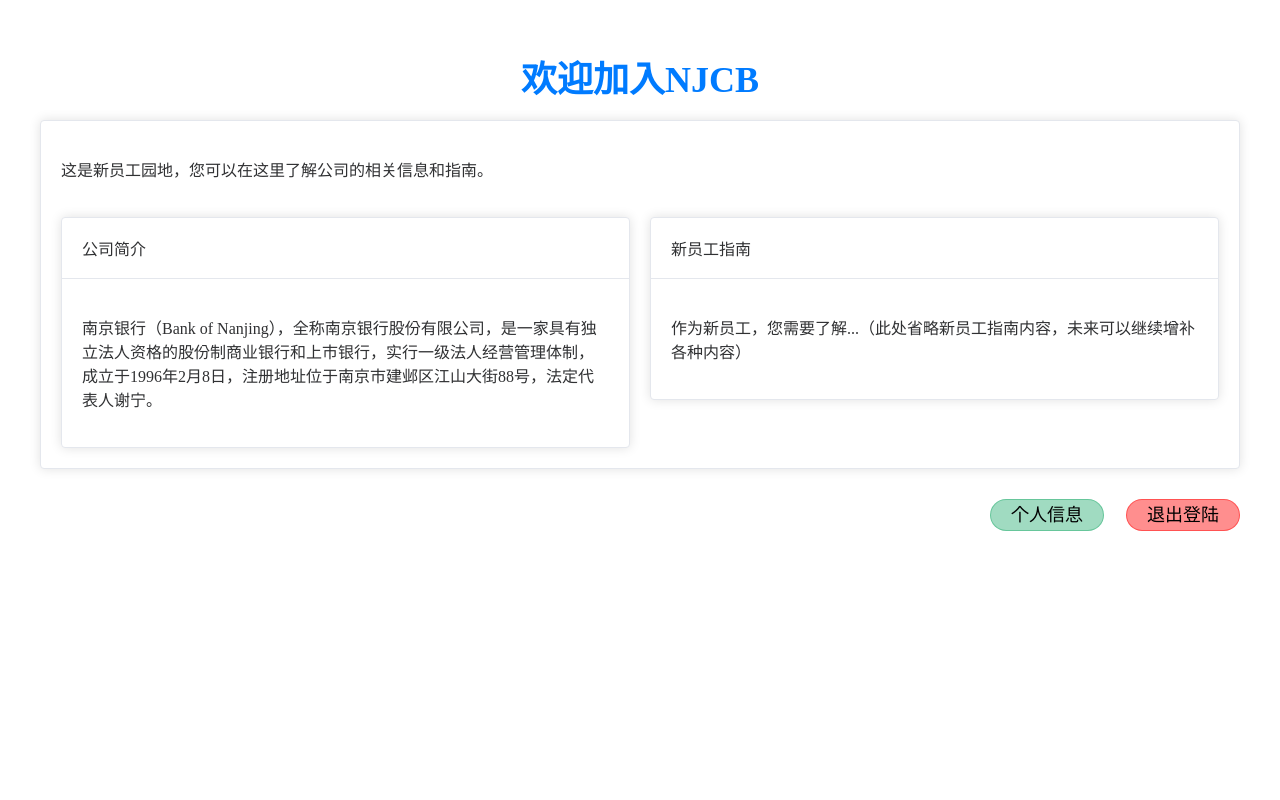
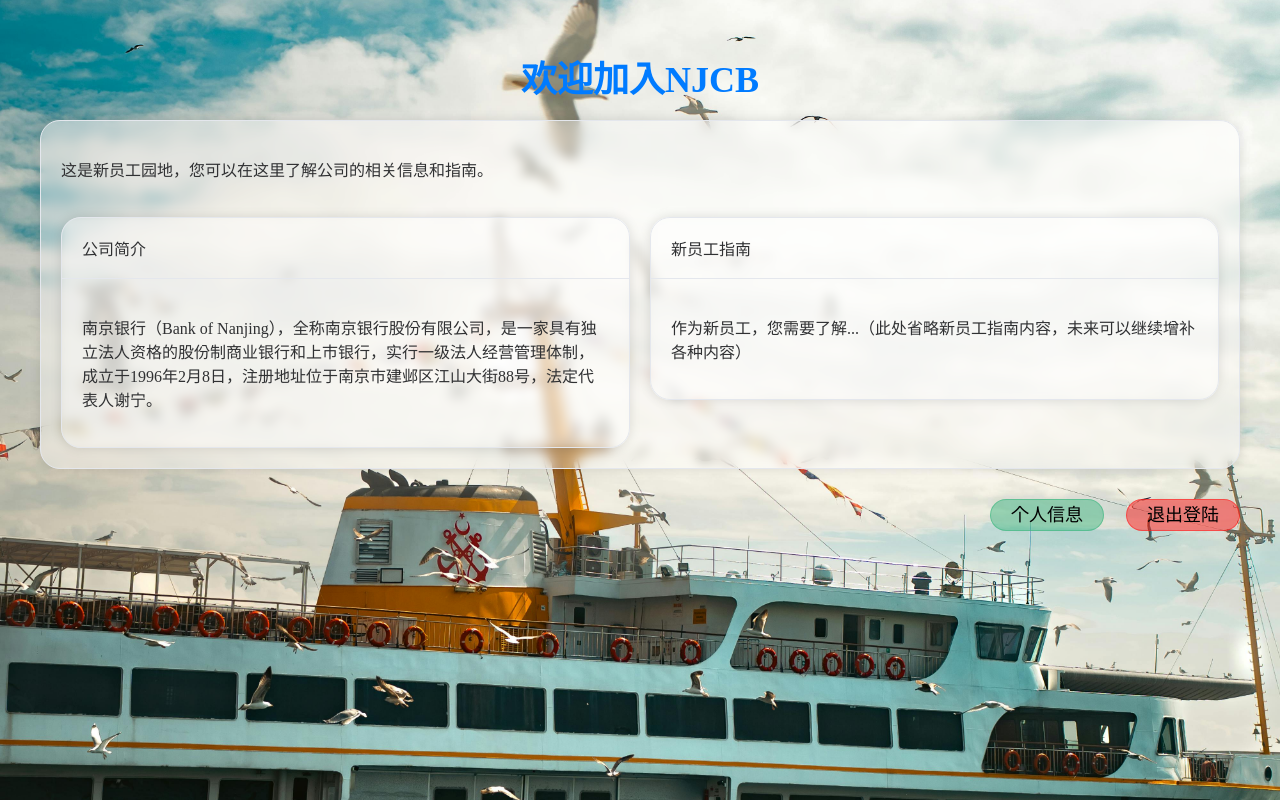
Before and after one commit to centaurus-xie/new-staff-field-fe, a Vue app: page /fieldMainPage in a window 1280 px wide. Built offline with nearby package versions, Linux system fonts and the light colour scheme; sample sign-in values are in the browser's storage.

Commit message:
feat(all) add ground glass effect for all cards

```diff
--- a/src/pages/fieldMainPage.vue
+++ b/src/pages/fieldMainPage.vue
@@ -1,21 +1,22 @@
 <template>
+    <div class="background">
     <el-container class="field-main-page">
         <el-header>
-            <h1 style="color: #007bff; text-align: center; font-size: 36px;">欢迎加入NJCB</h1>
+            <h1 style="color: #007bff; text-align: center; font-size: 36px; ">欢迎加入NJCB</h1>
         </el-header>
         <el-main>
             <el-row :gutter="20">
                 <el-col :span="24">
-                    <el-card>
+                    <el-card class="custom-card-main">
                         <p>这是新员工园地，您可以在这里了解公司的相关信息和指南。</p>
                         <el-row :gutter="20">
                             <el-col :span="12">
-                                <el-card header="公司简介">
+                                <el-card class="custom-card" header="公司简介">
                                     <p>南京银行（Bank of Nanjing），全称南京银行股份有限公司，是一家具有独立法人资格的股份制商业银行和上市银行，实行一级法人经营管理体制，成立于1996年2月8日，注册地址位于南京市建邺区江山大街88号，法定代表人谢宁。</p>
                                 </el-card>
                             </el-col>
                             <el-col :span="12">
-                                <el-card header="新员工指南">
+                                <el-card class="custom-card" header="新员工指南">
                                     <p>作为新员工，您需要了解...（此处省略新员工指南内容，未来可以继续增补各种内容）</p>
                                 </el-card>
                             </el-col>
@@ -35,6 +36,7 @@
 
         <UserProfile ref="userProfile" />
     </el-container>
+    </div>
 </template>
 
 <script>
@@ -76,6 +78,28 @@
 .el-card {
     margin-top: 20px;
 }
+
+.custom-card {
+    margin-top: 20px;
+    overflow: hidden; /* 确保圆角效果 */
+    background: rgba(255, 255, 255, 0.1);
+    border-radius: 20px;
+    box-shadow: 0 8px 30px rgba(0, 0, 0, 0.15);
+    position: relative;
+    backdrop-filter: blur(4px);
+}
+
+.custom-card-main {
+    margin-top: 20px;
+    overflow: hidden; /* 确保圆角效果 */
+    background: rgba(255, 255, 255, 0.4);
+    border-radius: 20px;
+    box-shadow: 0 8px 30px rgba(0, 0, 0, 0.15);
+    position: relative;
+    backdrop-filter: blur(6px);
+}
+
+
 
 .button-container {
     display: flex;
@@ -119,4 +143,16 @@
     color: #000000;
     transform: translateY(-2px);
 }
+
+.background {
+    position: fixed;
+    top: 0;
+    left: 0;
+    width: 100%;
+    height: 100%;
+    background-image: url('../assets/background.jpg');
+    background-size: cover; /* 背景图片覆盖整个容器 */
+    background-position: center; /* 背景图片居中 */
+}
+
 </style>
--- a/src/pages/login.vue
+++ b/src/pages/login.vue
@@ -1,3 +1,97 @@
+<template>
+    <div class="background">
+        <div class="app-container">
+            <div class="header">
+                <h1 class="fancy-title">
+                    欢迎来到新员工园地
+                </h1>
+                <button @click="toggleForm">{{ showLoginForm ? '没有账号？注册' : '已有账号？登陆' }}</button>
+            </div>
+
+            <div class="form-container">
+            <!-- 使用 transition-group 实现表单切换动画 -->
+                <transition :name="isReverse ? 'form-slide-reverse' : 'form-slide'" mode="out-in">
+
+                    <form v-if="showRegisterForm" @submit.prevent="handleRegister">
+                        <div>
+                            <label for="username">用户名:</label>
+                            <input type="text" id="username" v-model="username" placeholder="请输入用户名" title="" >
+                        </div>
+                        <div>
+                            <label for="nickname">昵称:</label>
+                            <input type="text" id="nickname" v-model="nickname" placeholder="请输入昵称" title="" >
+                        </div>
+                        <button type="submit" style="display: block; margin-left: auto;">下一步</button>
+                    </form>
+
+                    <form v-else-if="showPhoneEmailForm" @submit.prevent="handlePhoneEmail">
+                        <div>
+                            <label for="email">邮箱:</label>
+                            <input type="email" id="email" v-model="email" placeholder="请输入邮箱" title="" >
+                        </div>
+                        <div>
+                            <label for="phone">手机号:</label>
+                            <input type="tel" id="phone" v-model="phone" placeholder="请输入手机号" title="" >
+                        </div>
+                        <div style="display: flex; justify-content: space-between;">
+                            <button type="button" @click="backToRegister" style="display: block;">上一步</button>
+                            <button type="submit" style="display: block; margin-left: auto;">下一步</button>
+                        </div>
+                    </form>
+
+                    <form v-else-if="showPasswordForm" @submit.prevent="handlePassword">
+                        <!-- 隐藏的用户名字段 -->
+                        <input
+                            type="text"
+                            name="username"
+                            :value=this.username
+                            autocomplete="username"
+                            style="display: none;"
+                            tabindex="-1"
+                            aria-hidden="true"
+                        />
+                        <div>
+                            <label for="password">设置密码:</label>
+                            <input type="password" id="password" v-model="password" placeholder="请设置密码" title=""  autocomplete="new-password">
+                            <!-- 密码复杂度提示 -->
+                            <div v-if="password && !isPasswordValid" class="password-hint">
+                                <p :class="{ 'valid': hasMinLength }">• 至少8位</p>
+                                <p :class="{ 'valid': hasLetter }">• 包含字母</p>
+                                <p :class="{ 'valid': hasNumber }">• 包含数字</p>
+                                <p :class="{ 'valid': hasSpecialChar }">• 包含特殊符号</p>
+                            </div>
+                            <div v-if="isPasswordValid" class="password-hint">
+                                <p :class="{ 'valid': isPasswordValid }">• 密码符合要求</p>
+                            </div>
+                        </div>
+                        <div>
+                            <label for="passwordAssure">确认密码:</label>
+                            <input type="password" id="passwordAssure" v-model="passwordAssure" placeholder="必须和上次输入一致" title=""  autocomplete="new-password">
+                        </div>
+                        <div style="display: flex; justify-content: space-between;">
+                            <button type="button" @click="backToPhoneEmail" style="display: block;">上一步</button>
+                            <button type="submit" style="display: block; margin-left: auto;" :disabled="!isPasswordValid">注册</button>
+                        </div>
+                    </form>
+
+                    <form v-else @submit.prevent="handleLogin">
+                        <div>
+                            <label for="login-username">用户名:</label>
+                            <input type="text" id="login-username" v-model="username" placeholder="请输入用户名" title=""  autocomplete="username">
+                        </div>
+                        <div>
+                            <label for="login-password">密码:</label>
+                            <input type="password" id="login-password" v-model="password" placeholder="请输入密码" title=""  autocomplete="current-password">
+                        </div>
+                        <button type="submit" style="display: flex; margin-left: auto; margin-right: auto">登陆</button>
+                    </form>
+
+                </transition>
+            </div>
+        </div>
+    </div>
+</template>
+
 <script>
 import axios from "axios";
 import SHA256 from 'crypto-js/sha256';
@@ -261,117 +355,18 @@
 
 </script>
 
-<template>
-    <div class="background">
-        <div class="app-container">
-            <div class="header">
-                <h1 class="fancy-title">
-<!--                    <i class="fas fa-user-circle"></i>-->
-                    欢迎来到新员工园地
-                </h1>
-                <button @click="toggleForm">{{ showLoginForm ? '没有账号？注册' : '已有账号？登陆' }}</button>
-            </div>
-
-            <div class="form-container">
-            <!-- 使用 transition-group 实现表单切换动画 -->
-                <transition :name="isReverse ? 'form-slide-reverse' : 'form-slide'" mode="out-in">
-
-                    <form v-if="showRegisterForm" @submit.prevent="handleRegister">
-                        <div>
-                            <label for="username">用户名:</label>
-                            <input type="text" id="username" v-model="username" placeholder="请输入用户名" title="" >
-                        </div>
-                        <div>
-                            <label for="nickname">昵称:</label>
-                            <input type="text" id="nickname" v-model="nickname" placeholder="请输入昵称" title="" >
-                        </div>
-                        <button type="submit" style="display: block; margin-left: auto;">下一步</button>
-                    </form>
-
-                    <form v-else-if="showPhoneEmailForm" @submit.prevent="handlePhoneEmail">
-                        <div>
-                            <label for="email">邮箱:</label>
-                            <input type="email" id="email" v-model="email" placeholder="请输入邮箱" title="" >
-                        </div>
-                        <div>
-                            <label for="phone">手机号:</label>
-                            <input type="tel" id="phone" v-model="phone" placeholder="请输入手机号" title="" >
-                        </div>
-                        <div style="display: flex; justify-content: space-between;">
-                            <button type="button" @click="backToRegister" style="display: block;">上一步</button>
-                            <button type="submit" style="display: block; margin-left: auto;">下一步</button>
-                        </div>
-                    </form>
-
-                    <form v-else-if="showPasswordForm" @submit.prevent="handlePassword">
-                        <!-- 隐藏的用户名字段 -->
-                        <input
-                            type="text"
-                            name="username"
-                            :value=this.username
-                            autocomplete="username"
-                            style="display: none;"
-                            tabindex="-1"
-                            aria-hidden="true"
-                        />
-                        <div>
-                            <label for="password">设置密码:</label>
-                            <input type="password" id="password" v-model="password" placeholder="请设置密码" title=""  autocomplete="new-password">
-                            <!-- 密码复杂度提示 -->
-                            <div v-if="password && !isPasswordValid" class="password-hint">
-                                <p :class="{ 'valid': hasMinLength }">• 至少8位</p>
-                                <p :class="{ 'valid': hasLetter }">• 包含字母</p>
-                                <p :class="{ 'valid': hasNumber }">• 包含数字</p>
-                                <p :class="{ 'valid': hasSpecialChar }">• 包含特殊符号</p>
-                            </div>
-                            <div v-if="isPasswordValid" class="password-hint">
-                                <p :class="{ 'valid': isPasswordValid }">• 密码符合要求</p>
-                            </div>
-                        </div>
-                        <div>
-                            <label for="passwordAssure">确认密码:</label>
-                            <input type="password" id="passwordAssure" v-model="passwordAssure" placeholder="必须和上次输入一致" title=""  autocomplete="new-password">
-                        </div>
-                        <div style="display: flex; justify-content: space-between;">
-                            <button type="button" @click="backToPhoneEmail" style="display: block;">上一步</button>
-                            <button type="submit" style="display: block; margin-left: auto;" :disabled="!isPasswordValid">注册</button>
-                        </div>
-                    </form>
-
-                    <form v-else @submit.prevent="handleLogin">
-                        <div>
-                            <label for="login-username">用户名:</label>
-                            <input type="text" id="login-username" v-model="username" placeholder="请输入用户名" title=""  autocomplete="username">
-                        </div>
-                        <div>
-                            <label for="login-password">密码:</label>
-                            <input type="password" id="login-password" v-model="password" placeholder="请输入密码" title=""  autocomplete="current-password">
-                        </div>
-                        <button type="submit" style="display: flex; margin-left: auto; margin-right: auto">登陆</button>
-                    </form>
-
-                </transition>
-            </div>
-        </div>
-    </div>
-</template>
-
 <style scoped>
 /*大标题字体*/
 .fancy-title {
-    color: steelblue;
     text-shadow: 0 2px 4px rgba(0,0,0,0.3);
-    margin-bottom: 15px;
+    margin-bottom: 20px;
     font-family: 'Simsun','Microsoft YaHei', 'PingFang SC', 'Helvetica Neue', Arial, sans-serif;
     font-weight: 800;
-    letter-spacing: 5px;
-    font-size: 36px;
+    letter-spacing: 10px;
+    font-size: 40px;
+
 }
 
-.fancy-title i {
-    margin-right: 10px;
-    color: #42b883;
-}
 
 /*表单过渡动画 - 正向*/
 .form-slide-enter-active,
@@ -420,10 +415,11 @@
 }
 
 .header h1 {
-    color: steelblue;
+    color: forestgreen;
     text-shadow: 0 2px 4px rgba(0,0,0,0.3);
     margin-bottom: 15px;
 }
+
 
 .header button {
     padding: 10px 20px;
@@ -444,7 +440,7 @@
 .form-container {
     position: relative;
     width: 100%;
-    max-width: 400px;
+    max-width: 500px;
     min-height: 300px; /* 确保容器有最小高度 */
     padding: 0 20px; /* 添加水平内边距 */
     box-sizing: border-box; /* 包含内边距在内的宽度计算 */
@@ -473,11 +469,11 @@
     margin-top: 0;
     /*width: 100%;*/
     padding: 30px;
-    background: rgba(255, 255, 255, 0.95);
+    background: rgba(255, 255, 255, 0.75);
     border-radius: 20px;
     box-shadow: 0 8px 30px rgba(0, 0, 0, 0.15);
     position: relative;
-    backdrop-filter: blur(10px);
+    backdrop-filter: blur(8px);
 }
 
 
```
Also changed, not shown: src/components/UserProfile.vue (+45 -1 lines).
